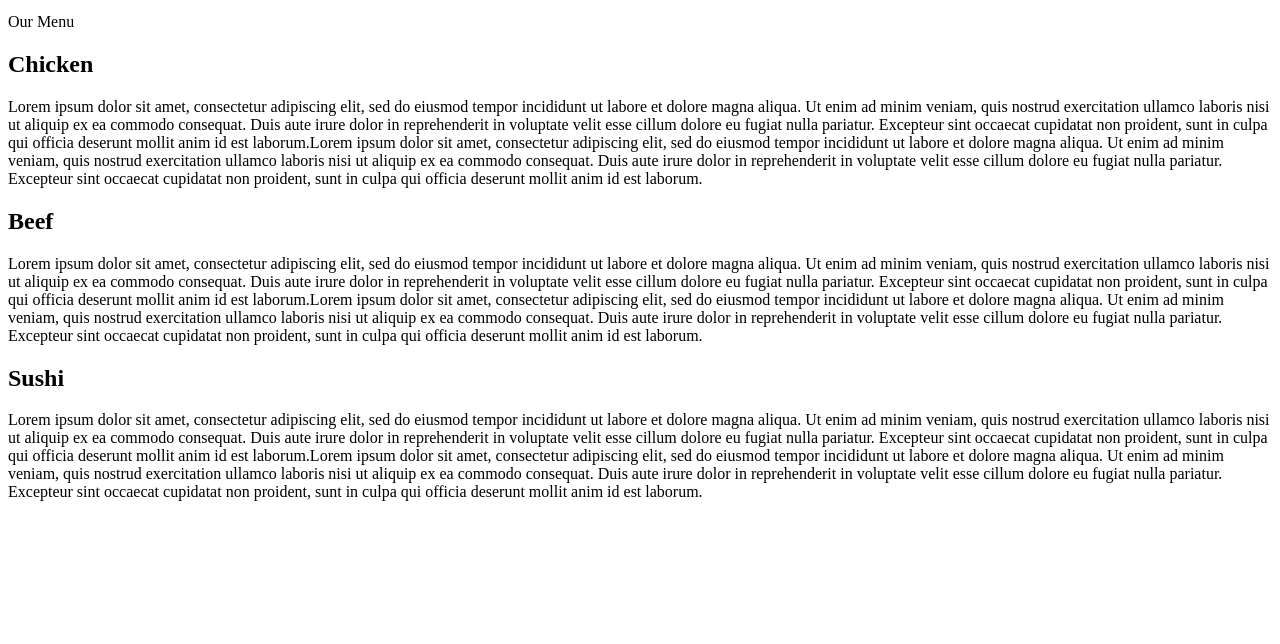
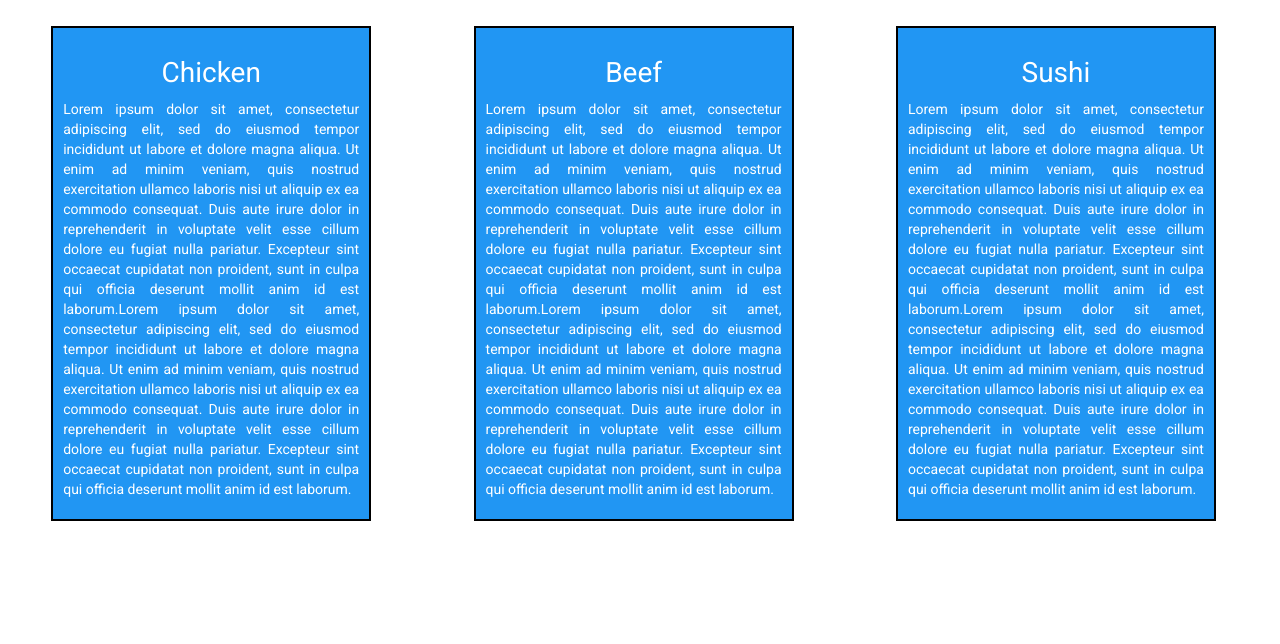
Before and after one commit to par-mhr/module3-solution, a plain HTML site: page index.html in a window 1280 px wide. Shown: the part 156-800 px from the top of the page. Drawn offline with Linux system fonts and the light colour scheme; the site is published under a folder, as on GitHub Pages, so addresses that start at the root find nothing.

Commit message:
module 3 solution

```diff
--- a/index.html
+++ b/index.html
@@ -4,8 +4,8 @@
     <meta charset="UTF-8" />
     <meta name="viewport" content="width=device-width, initial-scale=1.0" />
     <title>Module 3</title>
-    <link rel="stylesheet" href="/css/bootstrap.css" />
-    <link rel="stylesheet" href="/css/stylesheet.css" />
+    <link rel="stylesheet" href="css/bootstrap.css" />
+    <link rel="stylesheet" href="css/stylesheet.css" />
     <link rel="preconnect" href="https://fonts.googleapis.com" />
     <link rel="preconnect" href="https://fonts.gstatic.com" crossorigin />
     <link
```
